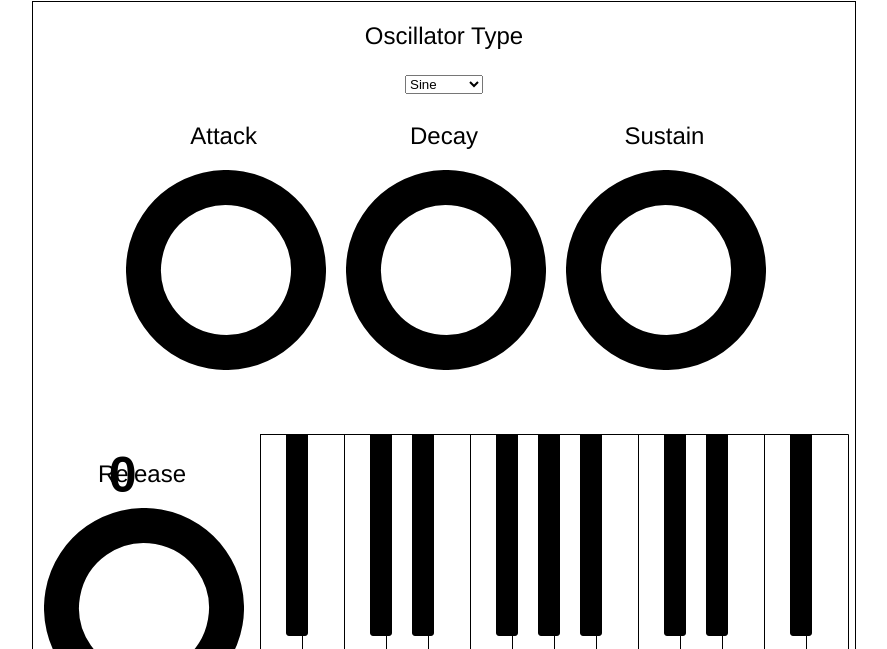
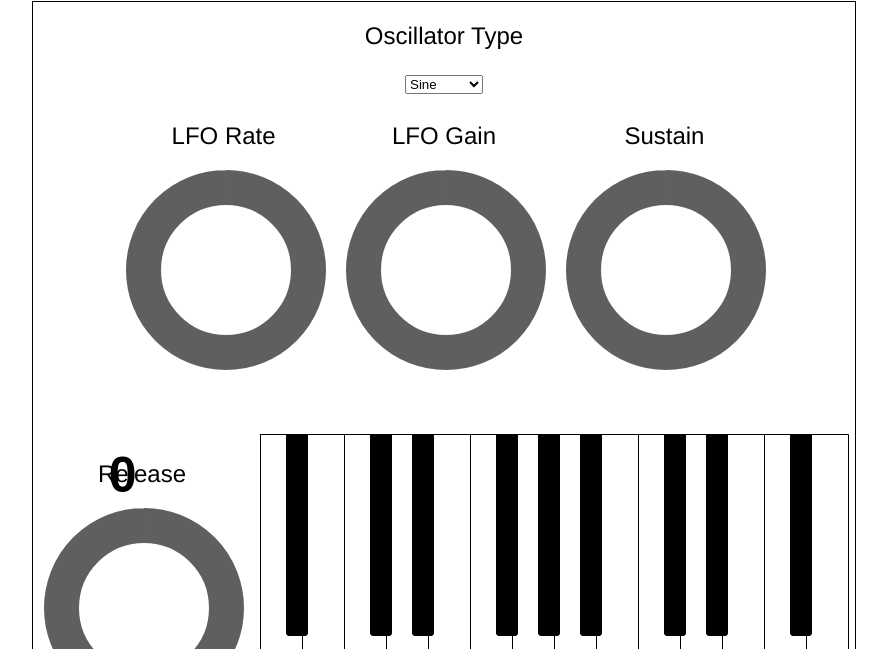
Before and after one commit to phdewitte/bmsynth, a website: page index.html in a window 1280 px wide. Shown: the part 151-800 px from the top of the page, without its empty margins (196-1083 px from the left). Drawn offline with nearby package versions, Linux system fonts and the light colour scheme.

Commit message:
lfo working

```diff
--- a/index.html
+++ b/index.html
@@ -10,7 +10,6 @@
 
   <script src="https://ajax.googleapis.com/ajax/libs/jquery/2.2.2/jquery.min.js"></script>
   <script src="public/jquery.knob.min.js"></script>
-  <script src="path/to/build/wad.min.js"></script>
 </head>
 
 <body>
@@ -32,24 +31,24 @@
 
     <div class="adsr">
       <div id="attack">
-        <h2>Attack<h2>
-        <input type="text" value="75" data-angleOffset=-125 data-angleArc=250 id="attack-dial">
+        <h2>LFO Rate<h2>
+        <input type="text" value="75" data-displayPrevious=true id="lfo-rate">
         <script>
           $(function() {
-            $("#attack-dial").knob({
+            $("#lfo-rate").knob({
               'step':0.1,
               'min':0,
-              'max':2
+              'max':5
             });
           });
         </script>
       </div>
       <div id="decay">
-        <h2>Decay<h2>
-        <input type="text" value="75" data-angleOffset=-125 data-angleArc=250 id="decay-dial">
+        <h2>LFO Gain<h2>
+        <input type="text" value="75" data-displayPrevious=true id="lfo-gain">
         <script>
           $(function() {
-            $("#decay-dial").knob({
+            $("#lfo-gain").knob({
               'step':0.1,
               'min':0,
               'max':2
@@ -59,7 +58,7 @@
       </div>
       <div id="sustain">
         <h2>Sustain<h2>
-        <input type="text" value="75" data-angleOffset=-125 data-angleArc=250 id="sustain-dial">
+        <input type="text" value="75" data-displayPrevious=true id="sustain-dial">
         <script>
           $(function() {
             $("#sustain-dial").knob({
@@ -72,7 +71,7 @@
       </div>
       <div id="release">
         <h2>Release<h2>
-        <input type="text" value="75" data-angleOffset=-125 data-angleArc=250 id="release-dial">
+        <input type="text" value="75" data-displayPrevious=true id="release-dial">
         <script>
           $(function() {
             $("#release-dial").knob({
--- a/public/app.js
+++ b/public/app.js
@@ -1,6 +1,4 @@
-window.AudioContext = window.AudioContext || window.webkitAudioContext;
-
-var context = new AudioContext(),
+// Keyboard Settings
     settings = {
         id: 'keyboard',
         width: 600,
@@ -14,26 +12,28 @@ var context = new AudioContext(),
     },
     keyboard = new QwertyHancock(settings);
 
-var delay = context.createDelay(3.0);
-delay.delayTime.value = 3.0;
+var AudioContext = window.AudioContext || window.webkitAudioContext;
+var context = new AudioContext(),
 
+// Master Output and Polyphony
 masterGain = context.createGain();
+masterGain.gain.value = 0.3;
+masterGain.connect(context.destination);
 nodes = [];
 
-masterGain.gain.value = 0.3;
-masterGain.connect(context.destination);
+// User Defined Controls
+var waveType = document.getElementById("waves")
+var lfoRate = document.getElementById("lfo-rate").value
+console.log(lfoRate)
 
-var waveType = document.getElementById("waves")
-
+// Synthesis
 keyboard.keyDown = function (note, frequency) {
     var oscillator = context.createOscillator();
     oscillator.type = waveType.value;
     oscillator.frequency.value = frequency;
+    oscillator.connect(lfoGain)
     oscillator.connect(masterGain);
     oscillator.start(0);
-    // oscillator.connect(delay);
-    // delay.connect(destination);
-    // this.setAttribute('disabled', 'disabled');
 
     nodes.push(oscillator);
 };
@@ -43,10 +43,7 @@ keyboard.keyUp = function (note, frequency) {
 
     for (var i = 0; i < nodes.length; i++) {
         if (Math.round(nodes[i].frequency.value) === Math.round(frequency)) {
-            // oscillator.disconnect(delay);
-            // delay.disconnect(destination);
             nodes[i].stop(0);
-            // nodes[i].removeAttr('disabled')
             nodes[i].disconnect();
         } else {
             new_nodes.push(nodes[i]);
@@ -56,81 +53,13 @@ keyboard.keyUp = function (note, frequency) {
     nodes = new_nodes;
 };
 
-
-// var delay1;
-//     rangeSynth.oninput = function() {
-//     delay1 = rangeSynth.value;
-//     synthDelay.delayTime.value = delay1;
-// }
+// LFO
 
 
-// window.AudioContext = window.AudioContext || window.webkitAudioContext;
-
-// var context = new AudioContext(),
-//     settings = {
-//         id: 'keyboard',
-//         width: 600,
-//         height: 300,
-//         startNote: 'A2',
-//         whiteNotesColour: '#fff',
-//         blackNotesColour: '#000',
-//         borderColour: '#000',
-//         activeColour: 'purple',
-//         octaves: 2
-//     },
-//     keyboard = new QwertyHancock(settings);
-
-//     var envGen = function(){
-//       this.attackTime = 0.1;
-//       this.releaseTime = 0.1;
-
-//       var now = context.currentTime;
-
-//       this.param.cancelScheduledValues(now);
-//       this.param.setValueAtTime(0, now);
-//       this.param.linearRampToValueAtTime(1, now + this.attackTime);
-//       this.param.linearRampToValueAtTime(0, now + this.releaseTime);
-//     };
-
-//     envGen.prototype.connect = function(param) {
-//       this.param = param;
-//     };
-
-// masterGain = context.createGain();
-// nodes = [];
-
-// masterGain.gain.value = 0.3;
-// masterGain.connect(context.destination);
-
-// var waveType = document.getElementById("waves")
-
-// keyboard.keyDown = function (note, frequency) {
-//     var oscillator = context.createOscillator();
-//     oscillator.type = waveType.value;
-//     console.log(oscillator.type)
-//     oscillator.frequency.value = frequency;
-//     oscillator.connect(envGen);
-//     oscillator.connect(masterGain);
-//     oscillator.start(0);
-
-//     nodes.push(oscillator);
-// };
-
-// keyboard.keyUp = function (note, frequency) {
-//     var new_nodes = [];
-
-//     for (var i = 0; i < nodes.length; i++) {
-//         if (Math.round(nodes[i].frequency.value) === Math.round(frequency)) {
-//             nodes[i].stop(0);
-//             nodes[i].disconnect();
-//         } else {
-//             new_nodes.push(nodes[i]);
-//         }
-//     }
-
-//     nodes = new_nodes;
-// };
-
-// $(document).ready(function(){
-
-// })
+var lfo = context.createOscillator();
+lfo.frequency.value = 2.0;
+var lfoGain = context.createGain();
+lfoGain.value = 0.4
+lfo.connect(lfoGain.gain);
+lfoGain.connect(context.destination);
+lfo.start();
```
